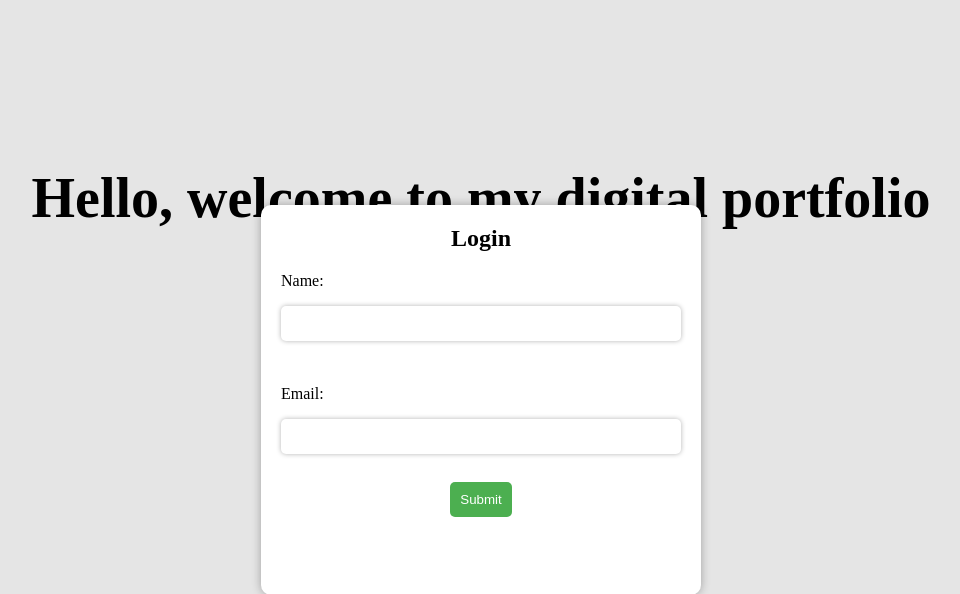
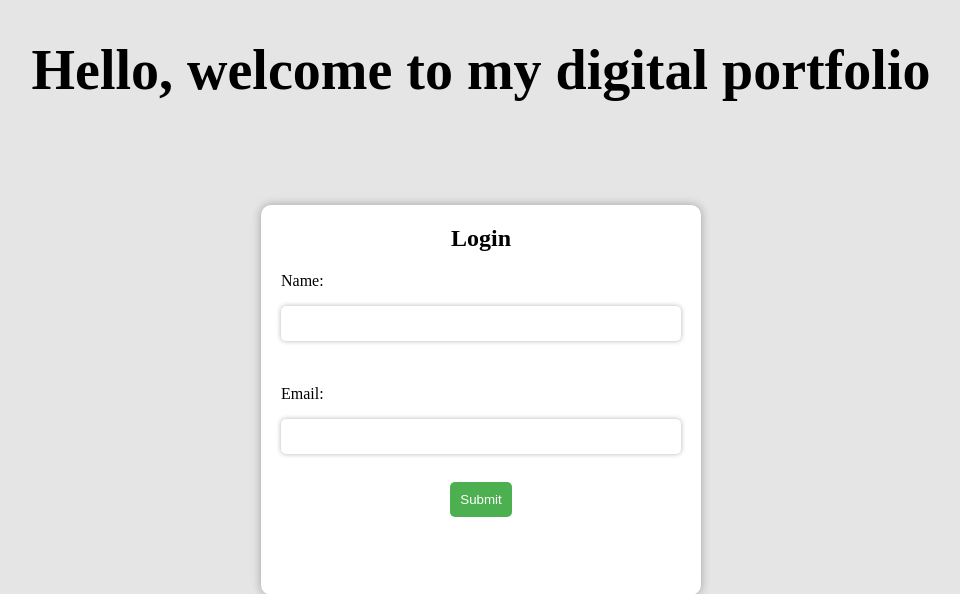
Before and after one commit to JozefWells1/jozefwellsart, a PHP site: page /LoginPage.php in a window 1280 px wide. Shown: the top 594 px of the page, without its empty margins (159-1119 px from the left). Run offline with PHP 8.4, Linux system fonts and the light colour scheme.

Commit message:
Adjustments to login page styles

```diff
--- a/LoginPage.php
+++ b/LoginPage.php
@@ -8,7 +8,6 @@
     </head>
 
     <body>
-      <div class="login-container"></div>
       <h1 class="big-title">Hello, welcome to my digital portfolio</h1>
       <form class="login-form"method="post" action="login_handler.php">
           <h2>Login</h2>
--- a/css/LoginStyles.css
+++ b/css/LoginStyles.css
@@ -22,9 +22,11 @@ hr {
 
 /* title */
 .big-title {
-  padding-top: 10%;
   font-size: 3.5rem;
   font-weight: bold;
+  position: relative;
+  z-index: 1;
+  margin-bottom: 20px;
 }
 
 
```
